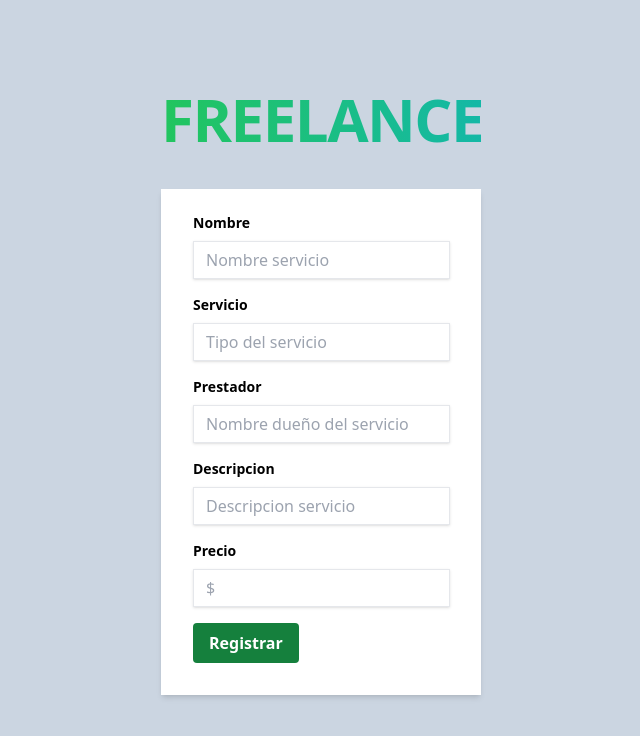
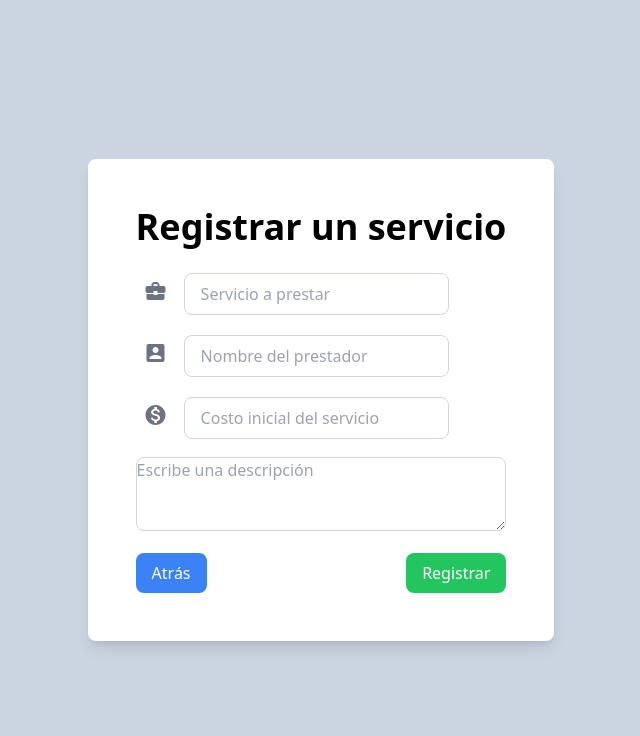
Before and after one commit to SBoteroP/FR33LANCE, a React (Create React App) app: page /Agregar_servicio in a window 1280 px wide. Shown: the top 736 px of the page, without its empty margins (319-959 px from the left). Built offline with nearby package versions, Linux system fonts and the light colour scheme; no server answers.

Commit message:
Correcion Agregar Servicios, Iconos agregados, Cambios generales

```diff
--- a/public/index.html
+++ b/public/index.html
@@ -25,6 +25,9 @@
       Learn how to configure a non-root public URL by running `npm run build`.
     -->
     <title>FR33LANCE - Expertos en expertos</title>
+
+    <link href="https://fonts.googleapis.com/icon?family=Material+Icons" rel="stylesheet">
+
   </head>
   <body>
     <noscript>You need to enable JavaScript to run this app.</noscript>
--- a/src/App.js
+++ b/src/App.js
@@ -27,5 +27,4 @@ function App() {
     </div>
   );
 }
-
 export default App;
--- a/src/components/Agregar_servicio.js
+++ b/src/components/Agregar_servicio.js
@@ -1,149 +1,108 @@
+import React from "react";
 import { useState } from "react";
-import { useNavigate } from "react-router";
-import { useAuth } from "../context/authContext";
-import { Link } from "react-router-dom";
-import ReactDOM from 'react-dom';
-import React from 'react';
+import { Link, useNavigate } from "react-router-dom";
+import { db } from "../firebase";
+import { doc, setDoc } from "firebase/firestore";
 
-export function Agregar_servicio() {
 
-    const [servicio, setservicio] = useState('');
-    const [nombre, setnombre] = useState('');
-    const [id, setid] = useState('');
-    const [prestador, setprestador] = useState('');
-    const [descripcion, setdescripcion] = useState('');
-    const [precio, setprecio] = useState('');
-    const navigate = useNavigate();
-    const [error, setError] = useState();
-    const [user, setUser] = useState({
-      email: "",
-      password: "",
+export const Agregar_servicio = () => {
+  const [values, setValues] = useState({
+    servicio: "",
+    nombre: "",
+    costo: "",
+    descripcion: "",
   });
 
-    const { login } = useAuth();
+  const navigate = useNavigate();
 
-    const handleidChange= (event) => {
-        setid(event.target.value);
+  function getRandomNumber(min, max) {
+    return Math.floor(Math.random() * (max - min + 1)) + min;
+  }
+
+  const addService = async (values) => {
+    const randomNumber = getRandomNumber(1, 500000);
+    await setDoc(doc(db, "servicio", randomNumber.toString()), values);
   };
 
-      const handleprestadorChange = (event) => {
-        setprestador(event.target.value);
+  const handleSubmit = (e) => {
+    e.preventDefault();
+    navigate("/servicios");
+    alert("Servicio registrado exitosamente!");
+    addService(values);
   };
 
-      const handledescripcionChange = (event) => {
-        setdescripcion(event.target.value);
-      };
-
-      const handleprecioChange = (event) => {
-        setprecio(event.target.value);
-      };
-
-    const handleservicioChange = (event) => {
-      setservicio(event.target.value);
-    };
-
-    const handlenombreChange = (event) => {
-      setnombre(event.target.value);
-    };
-    const handleSubmit = async (e) => {
-      e.preventDefault();
-      setError('');
-
-      try {
-        await login(user.email, user.password);
-        navigate('/');
-      } catch (error) {
-        setError(error.message);
-      }
+  const handleInputChange = (e) => {
+    const { name, value } = e.target;
+    setValues({ ...values, [name]: value });
   };
 
   return (
+    <div className="flex items-center justify-center h-screen mx-auto my-auto">
+      <div className="flex flex-col items-center p-12 rounded-lg shadow-lg bg-white">
+        <h1 className="text-4xl font-bold mb-6">Registrar un servicio</h1>
+        <form className="w-full " onSubmit={handleSubmit}>
+          <div className="flex items-center mb-4">
+            <div className="p-2 bg-light rounded-full">
+              <i className="material-icons text-gray-500">business_center</i>
+            </div>
+            <input
+              type="text"
+              className="ml-2 py-2 px-4 rounded-lg border border-gray-300 focus:outline-none focus:ring-2 focus:ring-blue-500"
+              placeholder="Servicio a prestar"
+              name="servicio"
+              onChange={handleInputChange}
+            />
+          </div>
 
-    <div className="w-full max-w-xs m-auto">
+          <div className="flex items-center mb-4">
+            <div className="p-2 bg-light rounded-full">
+              <i className="material-icons text-gray-500">account_box</i>
+            </div>
+            <input
+              type="text"
+              className="ml-2 py-2 px-4 rounded-lg border border-gray-300 focus:outline-none focus:ring-2 focus:ring-blue-500"
+              placeholder="Nombre del prestador"
+              name="nombre"
+              onChange={handleInputChange}
+            />
+          </div>
 
-      <h1 className="text-6xl font-extrabold text-transparent bg-gradient-to-r from-green-500 to-teal-500 bg-clip-text tracking-tight mb-10 font-heading">FREELANCE</h1>
-
-
-      {error && <p>{error}</p>}
-
-      <form onSubmit={handleSubmit} className="bg-white
-      shadow-md rounder px-8 pt-6 pb-8 mb-4">
-
-        <div className="mb-4">
-          <label htmlFor="nombre" className="block
-          text-gray-777 text-sm font-bold mb-2">Nombre</label>
+          <div className="flex items-center mb-4">
+            <div className="p-2 bg-light rounded-full">
+              <i className="material-icons text-gray-500">monetization_on</i>
+            </div>
             <input
-            type="nombre"
-            name="nombre"
-            placeholder="Nombre servicio"
-            className="shadow appearence- none border rounder
-             w-fully py-2 px-3 text-gray-777 leading-tight
-             focus:outline-none focus:shadow-outline"
-            onChange={handlenombreChange}
+              type="text"
+              className="ml-2 py-2 px-4 rounded-lg border border-gray-300 focus:outline-none focus:ring-2 focus:ring-blue-500"
+              placeholder="Costo inicial del servicio"
+              name="costo"
+              onChange={handleInputChange}
             />
           </div>
 
           <div className="mb-4">
-          <label htmlFor="servicio" className="block
-          text-gray-777 text-sm font-bold mb-2">Servicio</label>
-          <input
-            type="servicio"
-            name="servicio"
-            placeholder="Tipo del servicio"
-            className="shadow appearence- none border rounder
-             w-fully py-2 px-3 text-gray-777 leading-tight
-             focus:outline-none focus:shadow-outline"
-            onChange={handleservicioChange}
-          />
+            <textarea
+              name="descripcion"
+              rows="3"
+              className="w-full rounded-lg border border-gray-300 focus:outline-none focus:ring-2 focus:ring-blue-500"
+              placeholder="Escribe una descripción"
+              onChange={handleInputChange}
+            ></textarea>
           </div>
 
-        <div className="mb-4">
-          <label htmlFor="Prestador" className="block
-          text-gray-777 text-sm font-bold mb-2">Prestador</label>
-          <input
-            type="prestador"
-            name="prestador"
-            placeholder="Nombre dueño del servicio"
-            className="shadow appearence- none border rounder
-             w-fully py-2 px-3 text-gray-777 leading-tight
-             focus:outline-none focus:shadow-outline"
-            onChange={handleprestadorChange}
-          />
-        </div>
-
-        <div className="mb-4">
-          <label htmlFor="descripcion" className="block
-          text-gray-777 text-sm font-bold mb-2">Descripcion</label>
-          <input
-            type="descripcion"
-            name="descripcion"
-            placeholder="Descripcion servicio"
-            className="shadow appearence- none border rounder
-             w-fully py-2 px-3 text-gray-777 leading-tight
-             focus:outline-none focus:shadow-outline"
-            onChange={handledescripcionChange}
-          />
-        </div>
-
-        <div className="mb-4">
-          <label htmlFor="precio" className="block
-          text-gray-777 text-sm font-bold mb-2">Precio</label>
-          <input
-            type="precio"
-            name="precio"
-            placeholder="$"
-            className="shadow appearence- none border rounder
-             w-fully py-2 px-3 text-gray-777 leading-tight
-             focus:outline-none focus:shadow-outline"
-            onChange={handleprecioChange}
-          />
-        </div>
-
-        <button className="bg-green-700 hover:bg-green-500 text-white font-bold py-2 px-4 rounded cliente-btn">
+          <div className="flex justify-between">
+            <Link
+              to="/"
+              className="py-2 px-4 bg-blue-500 hover:bg-blue-600 text-white rounded-lg mr-2"
+            >
+              Atrás
+            </Link>
+            <button className="py-2 px-4 bg-green-500 hover:bg-green-600 text-white rounded-lg">
               Registrar
             </button>
-
+          </div>
         </form>
       </div>
-  )
-}
+    </div>
+  );
+};
--- a/src/components/Servicios.js
+++ b/src/components/Servicios.js
@@ -7,6 +7,9 @@ export function Servicios() {
   const [showDetails, setShowDetails] = useState(false); // variable de estado para controlar si se muestra la información detallada o no
   const [selectedService, setSelectedService] = useState(null); // variable de estado para almacenar el servicio seleccionado
   const [searchTerm, setSearchTerm] = useState("");
+  const [servicio, setServicio] = useState();
+
+
 
   const services = [
     {
--- a/src/context/authContext.js
+++ b/src/context/authContext.js
@@ -14,14 +14,17 @@ export function AuthProvider({ children }) {
 
     const [user, setUser] = useState(null)
     const [loading, setLoading] = useState(true)
+    const [email, setEmail] = useState(null)
 
     const signup = async (email, password) => {
         const userCredentials = await createUserWithEmailAndPassword(auth, email, password);
         console.log(userCredentials);
+        setEmail(email);
     }
     const login = async (email, password) => {
         const userCredentials = await signInWithEmailAndPassword(auth, email, password);
         console.log(userCredentials);
+        setEmail(email);
     }
 
     const logout = () => signOut(auth)
@@ -33,6 +36,6 @@ export function AuthProvider({ children }) {
         })
     }, [])
 
-    return <authContext.Provider value={{ signup, login, user, logout, loading }}>{children}</authContext.Provider>;
+    return <authContext.Provider value={{ signup, login, user, logout, loading, email }}>{children}</authContext.Provider>;
 
 }
--- a/src/firebase.js
+++ b/src/firebase.js
@@ -1,6 +1,8 @@
 // Import the functions you need from the SDKs you need
 import { initializeApp } from "firebase/app";
-import { getAuth } from 'firebase/auth'
+import { getAuth } from 'firebase/auth';
+import { getFirestore } from "firebase/firestore";
+import 'firebase/firestore';
 // TODO: Add SDKs for Firebase products that you want to use
 // https://firebase.google.com/docs/web/setup#available-libraries
 
@@ -18,4 +20,6 @@ const firebaseConfig = {
 
 // Initialize Firebase
 export const app = initializeApp(firebaseConfig);
+
 export const auth = getAuth(app)
+export const db = getFirestore(app);
--- a/src/index.js
+++ b/src/index.js
@@ -4,6 +4,7 @@ import './index.css';
 import App from './App';
 import reportWebVitals from './reportWebVitals';
 import { BrowserRouter } from "react-router-dom";
+import './firebase';
 
 const root = ReactDOM.createRoot(document.getElementById('root'));
 root.render(
```
Also changed, not shown: src/components/Agendas.js (added, +90 -0 lines), src/components/Home.js (+35 -26 lines), src/components/Login.js (+31 -25 lines), src/components/agendas.js (deleted, +0 -150 lines). Lines whose indentation alone changed are shown as unchanged.
